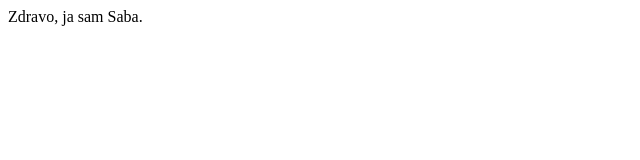
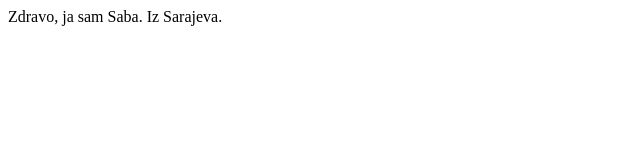
Before and after one commit to SabahudinS/Mojprvigit, a plain HTML site: page index.html in a window 1280 px wide. Shown: the full height of the page, 0-640 px from the left. Drawn offline with Linux system fonts and the light colour scheme.

Commit message:
jos texta

```diff
--- a/index.html
+++ b/index.html
@@ -7,6 +7,6 @@
     <title>Document</title>
 </head>
 <body>
-    Zdravo, ja sam Saba.
+    Zdravo, ja sam Saba. Iz Sarajeva.
 </body>
 </html>
```
